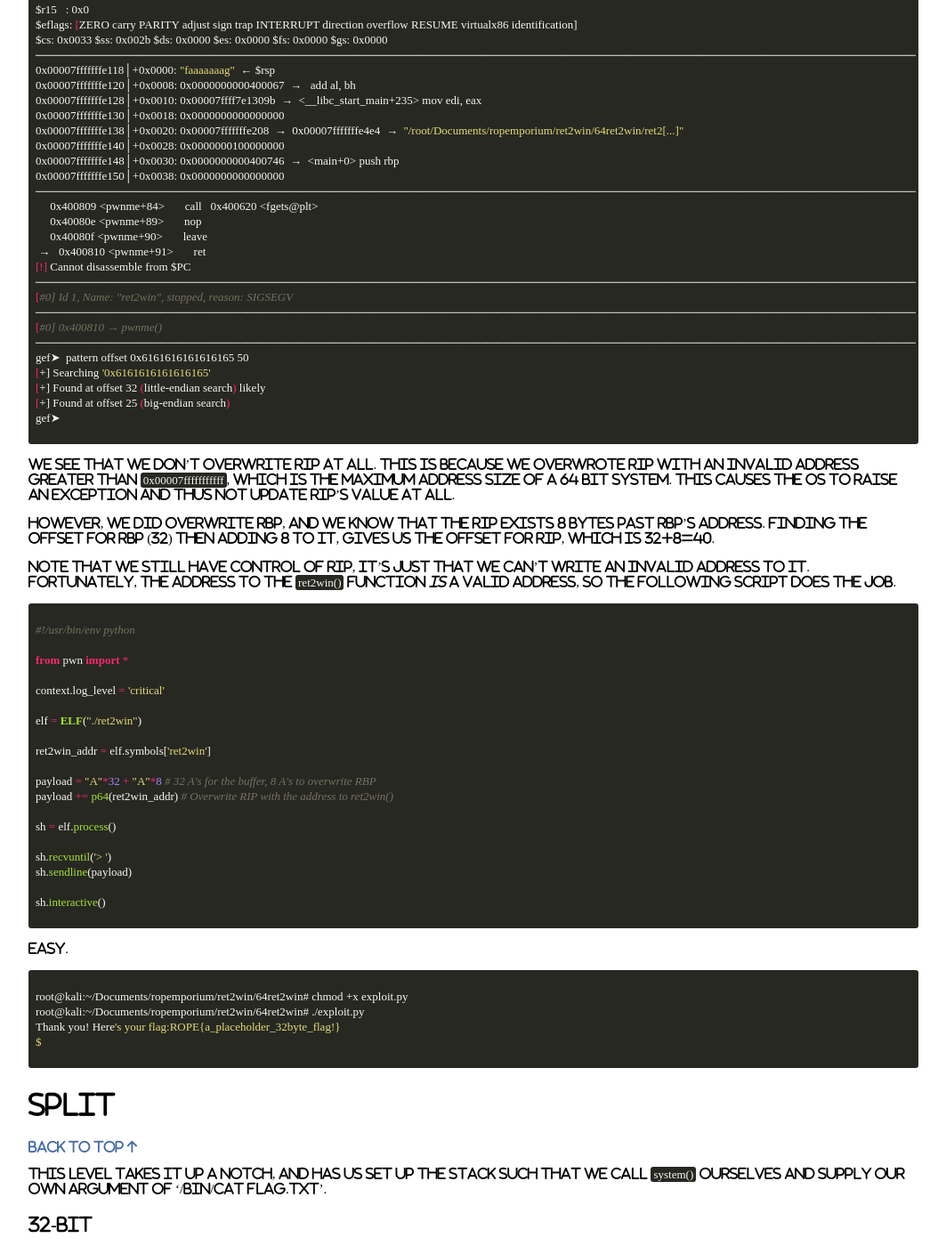
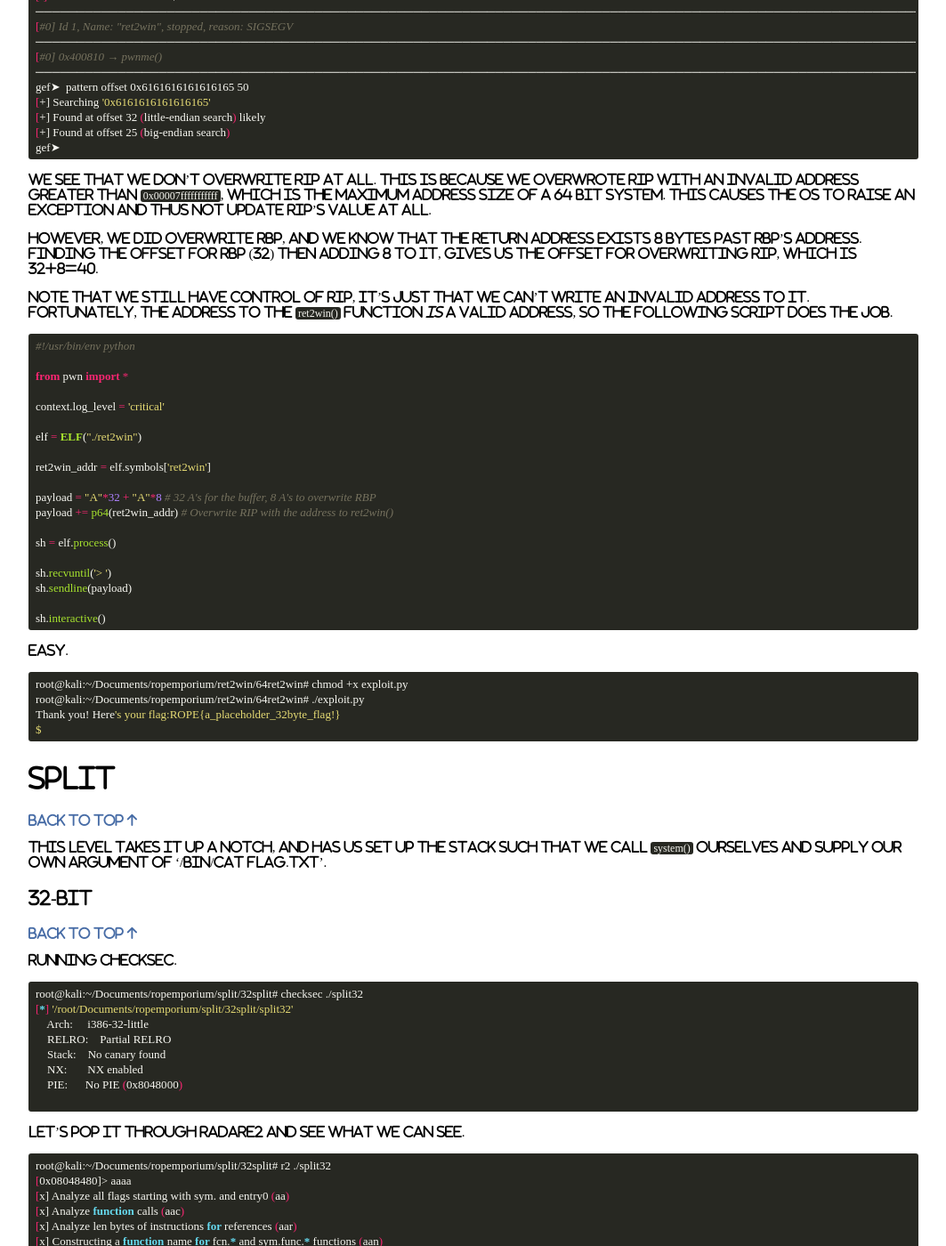
Before and after one commit to farazsth98/farazsth98.github.io, a Jekyll site: the page built from _posts/2019-07-19-rop-emporium-challenges.markdown, in a window 1280 px wide and 1400 px high, scrolled down 6361 px. Shown: the whole window at 89% size, without its empty margins (108-1171 px from the left). Built offline with Jekyll 4.4.1, drawn with Linux system fonts in a browser that asks for light colours; nearby versions of some CDN libraries.

Commit message:
Fixed typos

```diff
--- a/_posts/2019-07-19-rop-emporium-challenges.markdown
+++ b/_posts/2019-07-19-rop-emporium-challenges.markdown
@@ -377,7 +377,7 @@ gef➤
 
 We see that we don't overwrite RIP at all. This is because we overwrote RIP with an invalid address greater than `0x00007fffffffffff`, which is the maximum address size of a 64 bit system. This causes the OS to raise an exception and thus not update RIP's value at all.
 
-However, we did overwrite RBP, and we know that the RIP exists 8 bytes past RBP's address. Finding the offset for RBP (32) then adding 8 to it, gives us the offset for RIP, which is 32+8=40.
+However, we did overwrite RBP, and we know that the return address exists 8 bytes past RBP's address. Finding the offset for RBP (32) then adding 8 to it, gives us the offset for overwriting RIP, which is 32+8=40.
 
 Note that we still have control of RIP, it's just that we can't write an invalid address to it. Fortunately, the address to the `ret2win()` function *is* a valid address, so the following script does the job.
 
--- a/_sass/base.scss
+++ b/_sass/base.scss
@@ -173,11 +173,9 @@ ul li h2 a{
 	color: #f8f8f2;
 	padding-left: 3px;
 	padding-right: 3px;
-	padding-top: 1px;
-	padding-bottom: 1px;
 	border-radius: 3px;
 	font-family: "Hack";
-	font-size: 13px;
+	font-size: 12px;
 	letter-spacing: 0.01px;
 }
 
```
